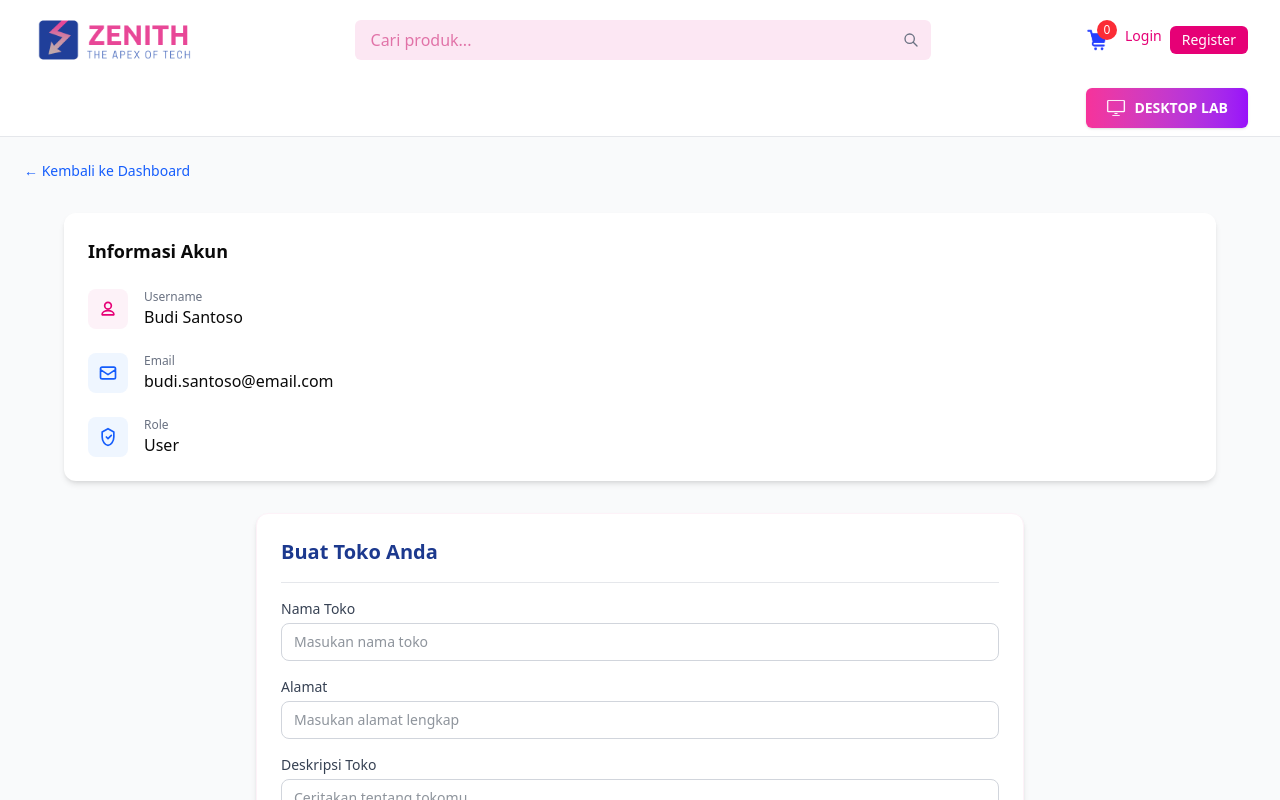
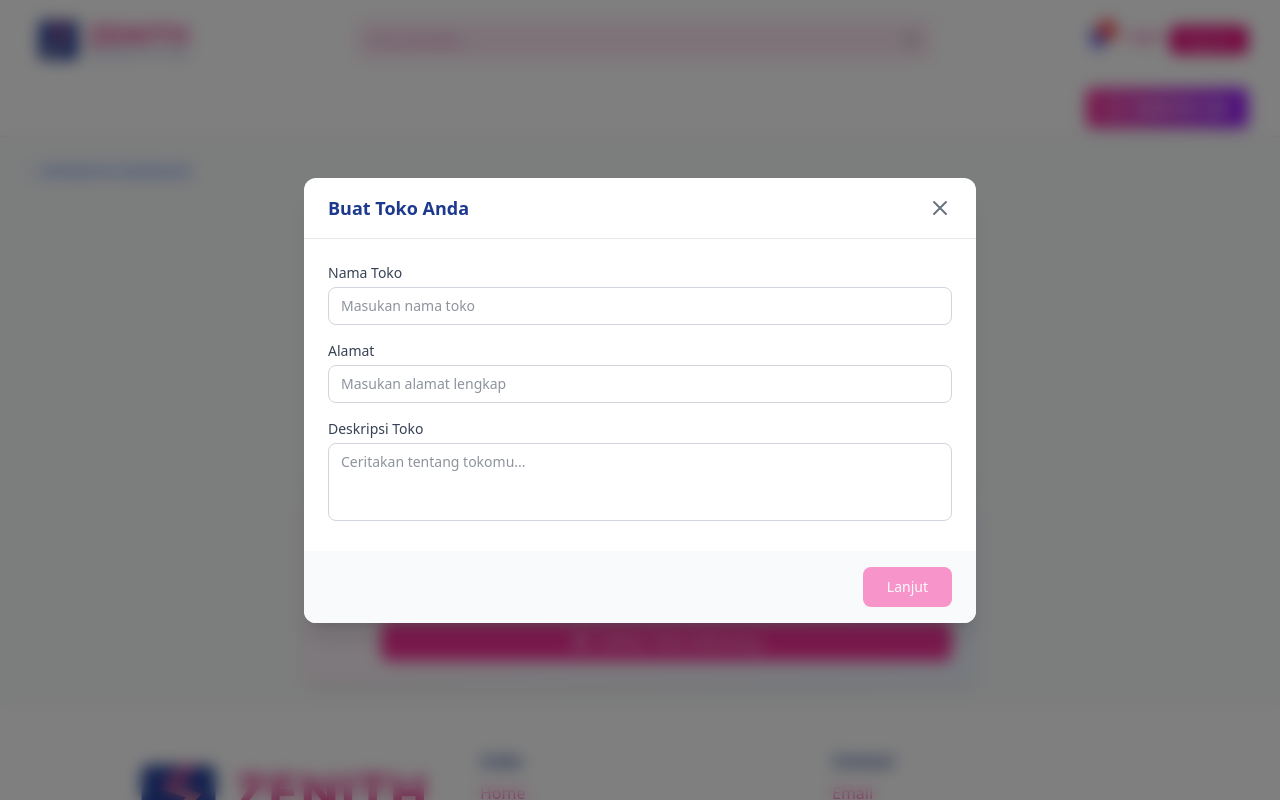
Before and after one commit to sirius-leaf/ZenithNew2, a Vue app in the folder frontend/: page /profile in a window 1280 px wide. Both pictures are taken after a click on the button "Daftar Toko Sekarang". Shown: the top 800 px of the page. Built offline with nearby package versions, Linux system fonts and the light colour scheme.

Commit message:
Update ProfileUser.vue

```diff
--- a/frontend/src/views/pages/ProfileUser.vue
+++ b/frontend/src/views/pages/ProfileUser.vue
@@ -8,11 +8,10 @@
     </div>
 
     <!-- Profile Card -->
-    <div class="max-w-6xl mx-auto bg-white rounded-xl shadow-md p-6">
+    <div class="max-w-2xl mx-auto bg-white rounded-xl shadow-md p-6">
       <h2 class="text-lg font-semibold text-neutral-950 mb-6">Informasi Akun</h2>
 
-      <div class="grid md:grid-cols-2 gap-8">
-        <!-- Informasi Akun -->
+      <!-- Informasi Akun (vertikal) -->
       <div class="space-y-6">
         <div class="flex items-start gap-4">
           <div class="w-10 h-10 bg-pink-50 rounded-lg flex justify-center items-center">
@@ -53,11 +52,12 @@
           </div>
         </div>
       </div>
+    </div>
 
-        <!-- Buka Toko Section (sembunyikan saat form muncul) -->
-        <div v-if="!showStoreForm" class="bg-gradient-to-r from-pink-50 to-blue-50 rounded-xl p-6 flex flex-col justify-between">
+    <!-- Buka Toko Section (di bawah profil) -->
+    <div class="max-w-2xl mx-auto mt-6 bg-gradient-to-r from-pink-50 to-blue-50 rounded-xl p-6 shadow-md">
       <div class="flex items-start gap-4">
-            <div class="w-12 h-12 bg-white rounded-full border-2 border-pink-500 flex justify-center items-center">
+        <div class="w-12 h-12 bg-white rounded-full border-2 border-pink-500 flex justify-center items-center shadow-sm">
           <svg xmlns="http://www.w3.org/2000/svg" class="w-6 h-6 text-pink-500" fill="none" viewBox="0 0 24 24" stroke="currentColor">
             <path stroke-linecap="round" stroke-linejoin="round" stroke-width="2"
               d="M3 9l1-4h16l1 4M4 9h16v10H4V9zm4 5h8" />
@@ -65,16 +65,13 @@
         </div>
         <div>
           <h3 class="text-lg font-semibold text-neutral-950 mb-2">Buka Toko Anda Sendiri</h3>
-              <p class="text-sm text-gray-600">
+          <p class="text-sm text-gray-600 mb-4">
             Jadilah penjual dan raih penghasilan dengan membuka toko di platform kami.
             Proses pendaftaran mudah dan gratis!
           </p>
-            </div>
-          </div>
-
           <button
             @click="openStore"
-            class="mt-4 w-full py-2 px-4 bg-pink-500 hover:bg-pink-600 text-white font-medium rounded-lg flex items-center justify-center gap-2 transition-colors"
+            class="w-full py-2 px-4 bg-pink-500 hover:bg-pink-600 text-white font-medium rounded-lg flex items-center justify-center gap-2 transition-all duration-200 hover:shadow-md active:scale-[0.98]"
           >
             <svg xmlns="http://www.w3.org/2000/svg" class="w-5 h-5" fill="none" viewBox="0 0 24 24" stroke="currentColor">
               <path stroke-linecap="round" stroke-linejoin="round" stroke-width="2"
@@ -86,21 +83,38 @@
       </div>
     </div>
 
-    <!-- MULTI-STEP FORM: MUNCUL DI BAWAH PROFILE -->
-    <div v-if="showStoreForm" class="max-w-3xl mx-auto mt-8 bg-white rounded-xl shadow-md p-6 border border-pink-50">
-      <!-- Step 1: Info Dasar -->
-      <div v-if="currentStep === 1">
-        <h2 class="text-xl font-semibold text-blue-900 mb-4">Buat Toko Anda</h2>
-        <div class="w-full h-px bg-gray-200 mb-4"></div>
+    <!-- MODAL: Form Pendaftaran Toko -->
+    <Transition name="modal-fade">
+      <div v-if="showStoreForm" class="fixed inset-0 z-50 flex items-center justify-center p-4 bg-black/50 backdrop-blur-sm">
+        <Transition name="modal-slide">
+          <div
+            class="w-full max-w-2xl bg-white rounded-xl shadow-xl overflow-hidden"
+            @click.stop
+          >
+            <!-- Header Modal -->
+            <div class="px-6 py-4 border-b border-gray-200 flex justify-between items-center">
+              <h3 class="text-lg font-semibold text-blue-900">
+                {{ currentStep === 1 ? 'Buat Toko Anda' : 'Lengkapi Persyaratan' }}
+              </h3>
+              <button @click="closeModal" class="text-gray-500 hover:text-gray-700">
+                <svg xmlns="http://www.w3.org/2000/svg" class="w-6 h-6" fill="none" viewBox="0 0 24 24" stroke="currentColor">
+                  <path stroke-linecap="round" stroke-linejoin="round" stroke-width="2" d="M6 18L18 6M6 6l12 12" />
+                </svg>
+              </button>
+            </div>
 
-        <div class="space-y-4">
+            <!-- Body Modal -->
+            <div class="p-6 max-h-[70vh] overflow-y-auto">
+              <Transition name="step-fade" mode="out-in">
+                <!-- Step 1 -->
+                <div v-if="currentStep === 1" key="step-1" class="space-y-4">
                   <div>
                     <label class="block text-gray-700 text-sm font-medium mb-1">Nama Toko</label>
                     <input
                       v-model="formData.storeName"
                       type="text"
                       placeholder="Masukan nama toko"
-              class="w-full px-3 py-2 text-sm border border-gray-300 rounded-lg focus:outline-none focus:ring-2 focus:ring-pink-300"
+                      class="w-full px-3 py-2 text-sm border border-gray-300 rounded-lg focus:outline-none focus:ring-2 focus:ring-pink-300 focus:border-pink-400 transition"
                     />
                   </div>
                   <div>
@@ -109,7 +123,7 @@
                       v-model="formData.address"
                       type="text"
                       placeholder="Masukan alamat lengkap"
-              class="w-full px-3 py-2 text-sm border border-gray-300 rounded-lg focus:outline-none focus:ring-2 focus:ring-pink-300"
+                      class="w-full px-3 py-2 text-sm border border-gray-300 rounded-lg focus:outline-none focus:ring-2 focus:ring-pink-300 focus:border-pink-400 transition"
                     />
                   </div>
                   <div>
@@ -118,51 +132,36 @@
                       v-model="formData.description"
                       rows="3"
                       placeholder="Ceritakan tentang tokomu..."
-              class="w-full px-3 py-2 text-sm border border-gray-300 rounded-lg focus:outline-none focus:ring-2 focus:ring-pink-300 resize-none"
+                      class="w-full px-3 py-2 text-sm border border-gray-300 rounded-lg focus:outline-none focus:ring-2 focus:ring-pink-300 focus:border-pink-400 transition resize-none"
                     ></textarea>
-          </div>
-
-          <button
-            @click="nextStep"
-            :disabled="!formData.storeName.trim() || !formData.address.trim()"
-            class="w-full py-2.5 bg-pink-500 text-white text-sm font-medium rounded-lg hover:bg-pink-600 disabled:opacity-50 transition"
-          >
-            Lanjut ke Langkah Berikutnya
-          </button>
                   </div>
                 </div>
 
-      <!-- Step 2: Dokumen & Persetujuan -->
-      <div v-if="currentStep === 2">
-        <h2 class="text-xl font-semibold text-blue-900 mb-4">Lengkapi Persyaratan</h2>
-        <div class="w-full h-px bg-gray-200 mb-4"></div>
-
-        <div class="space-y-4">
+                <!-- Step 2 -->
+                <div v-else-if="currentStep === 2" key="step-2" class="space-y-4">
                   <div>
                     <label class="block text-gray-700 text-sm font-medium mb-1">Upload KTP</label>
                     <input
                       type="file"
                       accept=".jpg,.jpeg,.png,.pdf"
                       @change="handleFileUpload($event, 'ktp')"
-              class="w-full text-xs text-gray-500 file:mr-2 file:py-1.5 file:px-3 file:rounded file:border-0 file:text-xs file:font-medium file:bg-pink-50 file:text-pink-600 hover:file:bg-pink-100"
+                      class="w-full text-xs text-gray-500 file:mr-2 file:py-1.5 file:px-3 file:rounded file:border-0 file:text-xs file:font-medium file:bg-pink-50 file:text-pink-600 hover:file:bg-pink-100 file:transition-colors"
                     />
                   </div>
-
                   <div>
                     <label class="block text-gray-700 text-sm font-medium mb-1">Upload NPWP</label>
                     <input
                       type="file"
                       accept=".jpg,.jpeg,.png,.pdf"
                       @change="handleFileUpload($event, 'npwp')"
-              class="w-full text-xs text-gray-500 file:mr-2 file:py-1.5 file:px-3 file:rounded file:border-0 file:text-xs file:font-medium file:bg-pink-50 file:text-pink-600 hover:file:bg-pink-100"
+                      class="w-full text-xs text-gray-500 file:mr-2 file:py-1.5 file:px-3 file:rounded file:border-0 file:text-xs file:font-medium file:bg-pink-50 file:text-pink-600 hover:file:bg-pink-100 file:transition-colors"
                     />
                   </div>
-
                   <div class="flex items-start gap-2">
                     <input
                       v-model="formData.agreed"
                       type="checkbox"
-              class="mt-0.5 w-4 h-4 text-pink-500 rounded focus:ring-pink-400"
+                      class="mt-0.5 w-4 h-4 text-pink-500 rounded focus:ring-pink-400 focus:ring-2 transition"
                     />
                     <label class="text-xs text-gray-700">
                       Saya setuju dengan
@@ -170,25 +169,41 @@
                       yang berlaku.
                     </label>
                   </div>
+                </div>
+              </Transition>
+            </div>
 
-          <div class="flex gap-3 pt-2">
+            <!-- Footer Modal (Tombol) -->
+            <div class="px-6 py-4 bg-gray-50 flex justify-between gap-3">
               <button
+                v-if="currentStep === 2"
                 @click="prevStep"
-              class="flex-1 py-2.5 border border-gray-300 text-gray-700 text-sm font-medium rounded-lg hover:bg-gray-50"
+                class="px-4 py-2.5 border border-gray-300 text-gray-700 text-sm font-medium rounded-lg hover:bg-gray-100 transition"
               >
                 Kembali
               </button>
+              <div class="flex-grow"></div>
               <button
+                v-if="currentStep === 1"
+                @click="nextStep"
+                :disabled="!formData.storeName.trim() || !formData.address.trim()"
+                class="px-6 py-2.5 bg-pink-500 text-white text-sm font-medium rounded-lg hover:bg-pink-600 disabled:opacity-50 transition-all duration-200 hover:shadow active:scale-[0.99]"
+              >
+                Lanjut
+              </button>
+              <button
+                v-else
                 @click="submitForm"
                 :disabled="!formData.agreed || !formData.ktp || !formData.npwp"
-              class="flex-1 py-2.5 bg-pink-500 text-white text-sm font-medium rounded-lg hover:bg-pink-600 disabled:opacity-50"
+                class="px-6 py-2.5 bg-pink-500 text-white text-sm font-medium rounded-lg hover:bg-pink-600 disabled:opacity-50 transition-all duration-200 hover:shadow active:scale-[0.99]"
               >
                 Kirim Pendaftaran
               </button>
             </div>
           </div>
+        </Transition>
       </div>
-    </div>
+    </Transition>
   </div>
 </template>
 
@@ -218,6 +233,10 @@ const openStore = () => {
   currentStep.value = 1
 }
 
+const closeModal = () => {
+  showStoreForm.value = false
+}
+
 const nextStep = () => {
   if (formData.storeName.trim() && formData.address.trim()) {
     currentStep.value = 2
@@ -240,6 +259,45 @@ const submitForm = () => {
   }
 
   alert(`Pendaftaran toko "${formData.storeName}" berhasil diajukan!`)
-  // 🚀 Nanti: kirim ke Laravel API
+  closeModal()
 }
 </script>
+
+<style scoped>
+/* Animasi Modal */
+.modal-fade-enter-active,
+.modal-fade-leave-active {
+  transition: opacity 0.3s ease;
+}
+
+.modal-fade-enter-from,
+.modal-fade-leave-to {
+  opacity: 0;
+}
+
+.modal-slide-enter-active,
+.modal-slide-leave-active {
+  transition: transform 0.3s ease, opacity 0.2s ease;
+}
+
+.modal-slide-enter-from {
+  transform: translateY(-20px);
+  opacity: 0;
+}
+
+.modal-slide-leave-to {
+  transform: translateY(-20px);
+  opacity: 0;
+}
+
+/* Animasi Step */
+.step-fade-enter-active,
+.step-fade-leave-active {
+  transition: opacity 0.25s ease;
+}
+
+.step-fade-enter-from,
+.step-fade-leave-to {
+  opacity: 0;
+}
+</style>
```
Lines whose indentation alone changed are shown as unchanged.
